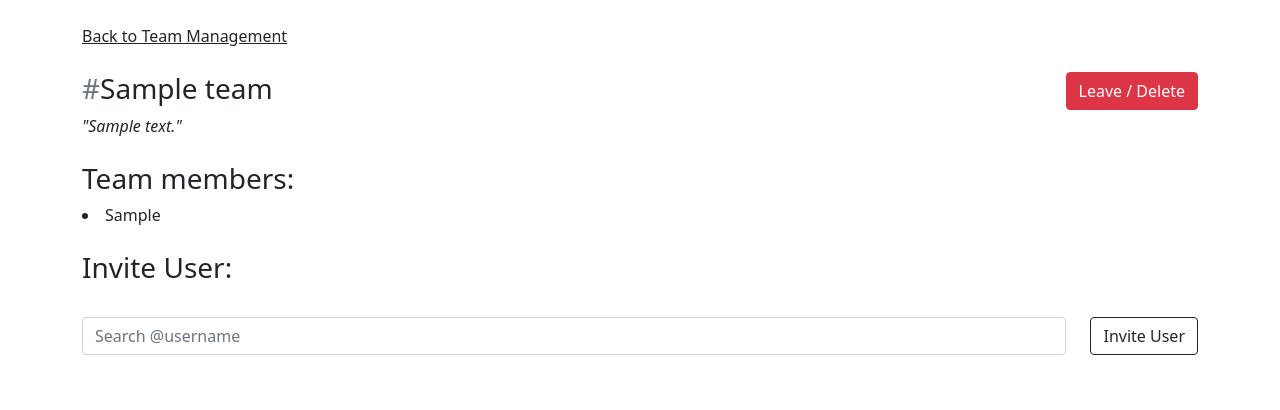
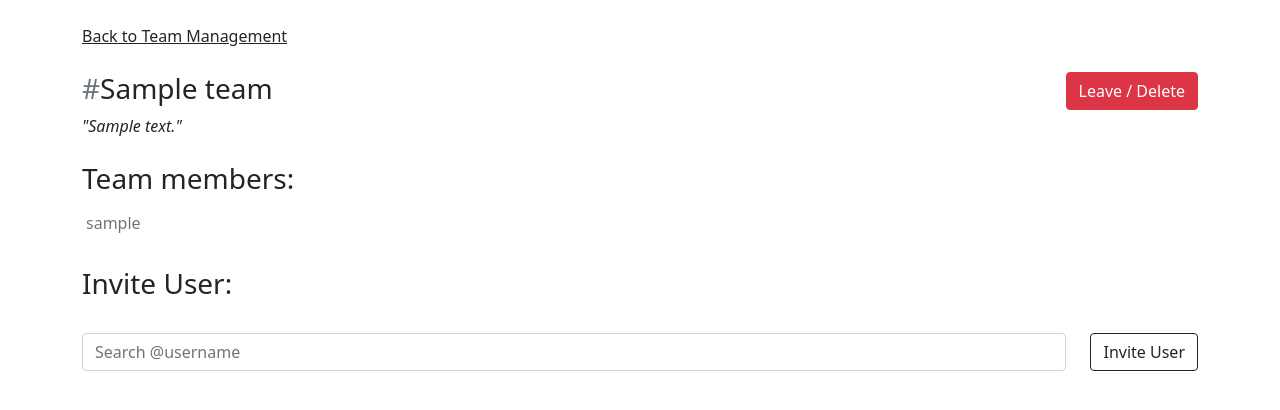
Before and after one commit to ak0345/newt_coursework, a Django app: template tasks/templates/show_team.html in a window 1280 px wide. Shown: the part 56-466 px from the top of the page. Run offline with Django 3.2, Linux system fonts and the light colour scheme; the template is opened without the code that fills it: most values are stand-ins (such as "Sample title", 1, 10 or a date in 2020); some libraries are stand-ins or nearby versions.

Commit message:
Show users_in_team in Team Profile Page

```diff
--- a/tasks/forms.py
+++ b/tasks/forms.py
@@ -138,7 +138,8 @@ class TeamCreationForm(forms.ModelForm):
             team_owner=user,
             # Create a test for the above line to make sure we have access to the current user, and in a view, this is typically available in the request object.
         )
-
         new_team.save()
+        new_team.users_in_team.set([user.id])
+        print(new_team.users_in_team)
 
         return new_team
--- a/tasks/templates/show_team.html
+++ b/tasks/templates/show_team.html
@@ -23,7 +23,18 @@
       </div>
       <div class="row mt-4">
         <h3>Team members:</h3>
-        <li>{{team.users_in_team}}</li>
+
+        <ul class="list-group list-group-flush">
+          {% for user in team.users_in_team.all %}
+          <li class="list-group-item">
+              <span class="text-muted">{{ user.username }}</span
+              >{{" "}}
+              {% if user.is_authenticated %}
+              <span class="text-muted">(you)</span>
+              {% endif %}
+          </li>
+          {% endfor %}
+        </ul>
       </div>
       <div class="row mt-4">
         <h3>Invite User:</h3>
```
